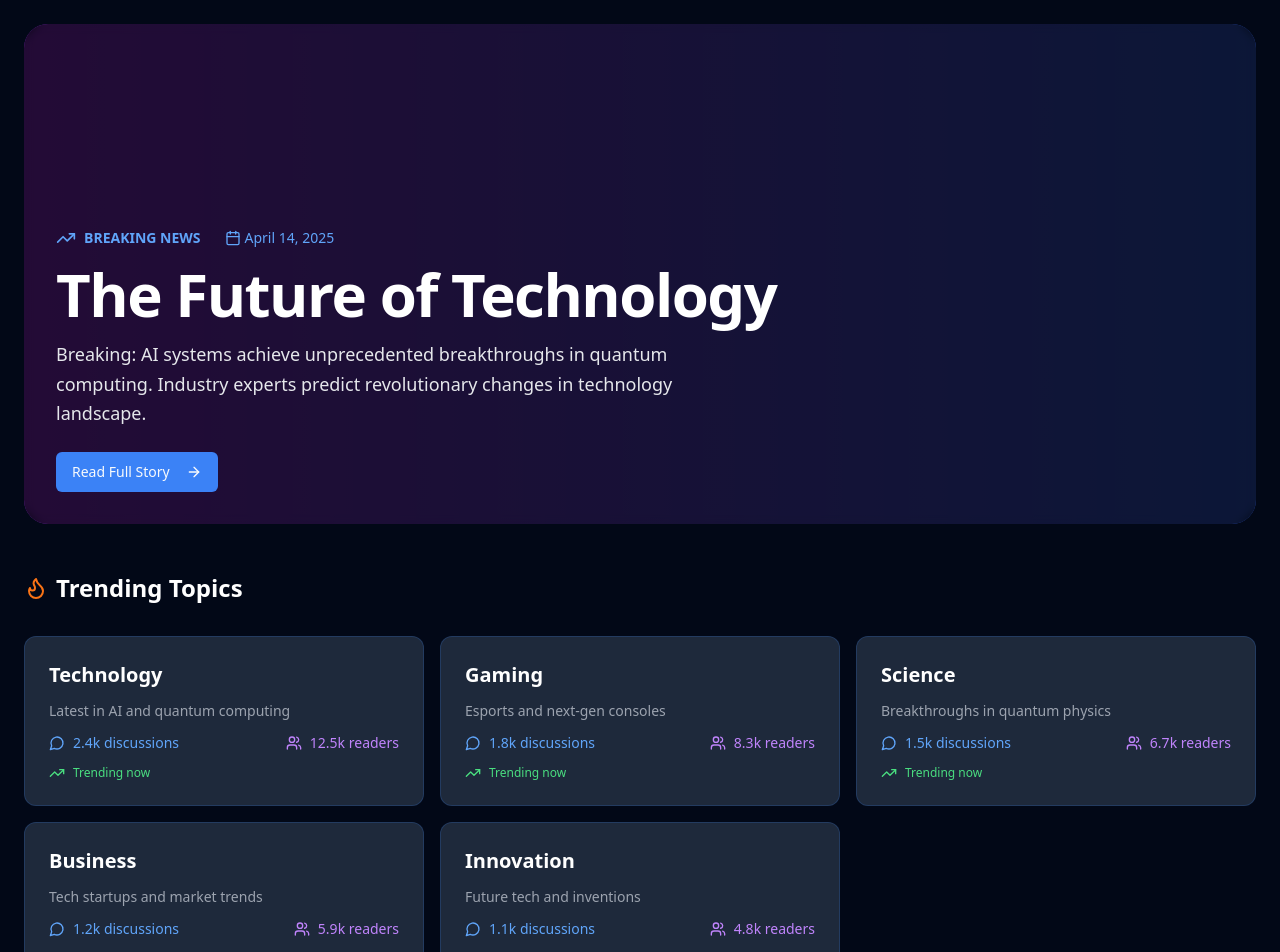
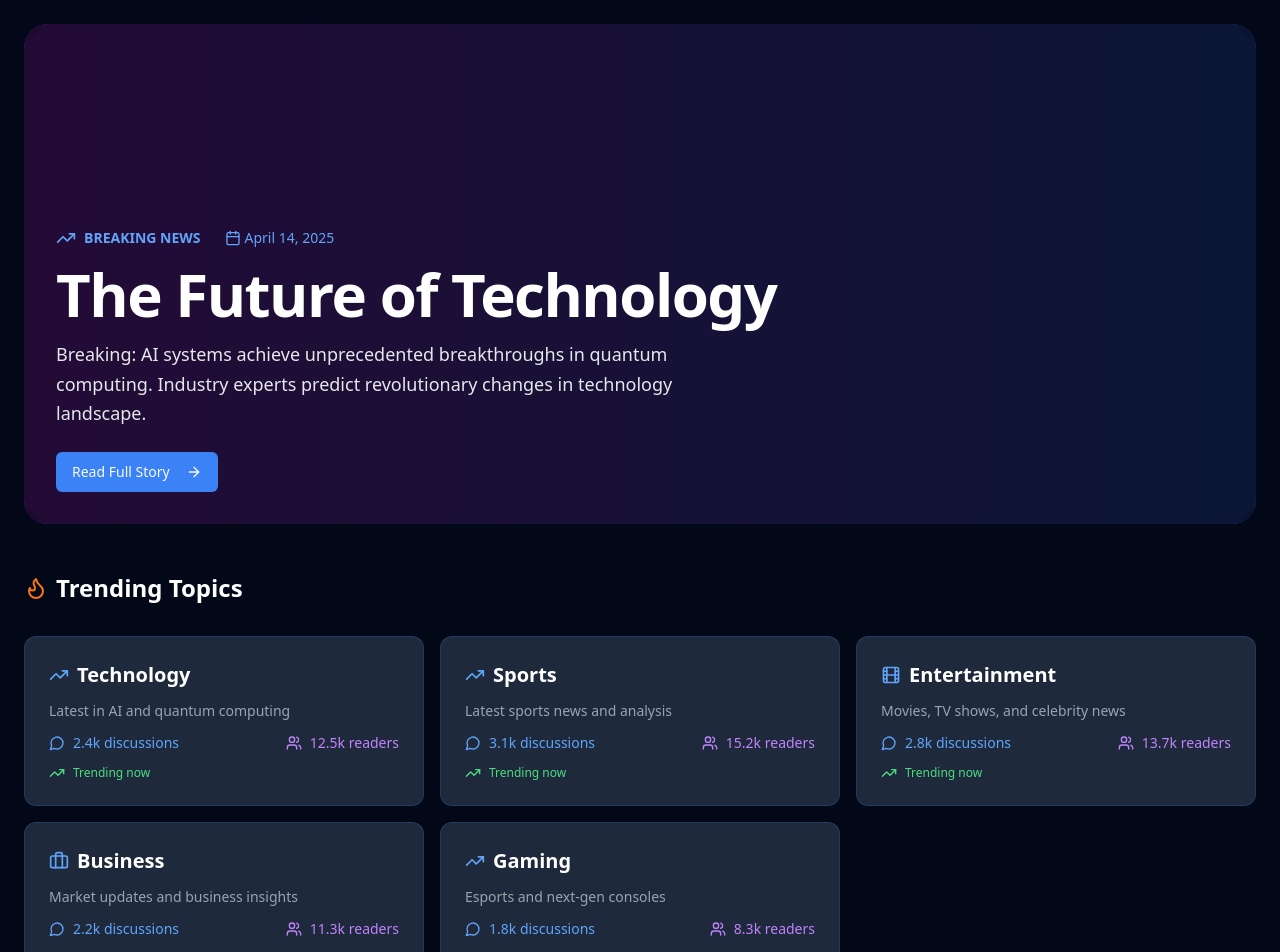
Before and after one commit to VivaanAS2012/prizee-winning-stories-hub, a React (Vite) app: page / in a window 1280 px wide. Shown: the top 952 px of the page. Built offline with nearby package versions, Linux system fonts and the light colour scheme.

Commit message:
Add new topics
Add sports, business, and entertainment topics.

```diff
--- a/src/components/TrendingTopics.tsx
+++ b/src/components/TrendingTopics.tsx
@@ -1,6 +1,6 @@
 
 import { motion } from "framer-motion";
-import { Flame, TrendingUp, MessageCircle, Users } from "lucide-react";
+import { Flame, TrendingUp, MessageCircle, Users, Briefcase, Film, Football } from "lucide-react";
 import { useNavigate } from "react-router-dom";
 
 const topics = [
@@ -9,7 +9,32 @@ const topics = [
     count: "2.4k",
     readers: "12.5k",
     description: "Latest in AI and quantum computing",
-    slug: "technology"
+    slug: "technology",
+    icon: TrendingUp
+  },
+  {
+    title: "Sports",
+    count: "3.1k",
+    readers: "15.2k",
+    description: "Latest sports news and analysis",
+    slug: "sports",
+    icon: Football
+  },
+  {
+    title: "Entertainment",
+    count: "2.8k",
+    readers: "13.7k",
+    description: "Movies, TV shows, and celebrity news",
+    slug: "entertainment",
+    icon: Film
+  },
+  {
+    title: "Business",
+    count: "2.2k",
+    readers: "11.3k",
+    description: "Market updates and business insights",
+    slug: "business",
+    icon: Briefcase
   },
   {
     title: "Gaming",
@@ -17,27 +42,6 @@ const topics = [
     readers: "8.3k",
     description: "Esports and next-gen consoles",
     slug: "gaming"
-  },
-  {
-    title: "Science",
-    count: "1.5k",
-    readers: "6.7k",
-    description: "Breakthroughs in quantum physics",
-    slug: "science"
-  },
-  {
-    title: "Business",
-    count: "1.2k",
-    readers: "5.9k",
-    description: "Tech startups and market trends",
-    slug: "business"
-  },
-  {
-    title: "Innovation",
-    count: "1.1k",
-    readers: "4.8k",
-    description: "Future tech and inventions",
-    slug: "innovation"
   }
 ];
 
@@ -60,7 +64,9 @@ export const TrendingTopics = () => {
         <h2 className="text-2xl font-bold text-white">Trending Topics</h2>
       </motion.div>
       <div className="grid grid-cols-1 md:grid-cols-2 lg:grid-cols-3 gap-4">
-        {topics.map((topic, index) => (
+        {topics.map((topic, index) => {
+          const IconComponent = topic.icon || TrendingUp;
+          return (
             <motion.button
               key={topic.title}
               onClick={() => handleTopicClick(topic.slug)}
@@ -71,9 +77,12 @@ export const TrendingTopics = () => {
               className="bg-card-hover rounded-xl p-6 cursor-pointer transition-colors text-left w-full border border-blue-500/20"
             >
               <div className="space-y-3">
+                <div className="flex items-center gap-2">
+                  <IconComponent className="w-5 h-5 text-blue-400" />
                   <h3 className="text-xl font-semibold text-white group-hover:text-blue-400 transition-colors">
                     {topic.title}
                   </h3>
+                </div>
                 <p className="text-gray-400 text-sm">{topic.description}</p>
                 <div className="flex items-center justify-between mt-4">
                   <div className="flex items-center gap-2 text-blue-400">
@@ -91,7 +100,8 @@ export const TrendingTopics = () => {
                 </div>
               </div>
             </motion.button>
-        ))}
+          );
+        })}
       </div>
     </div>
   );
--- a/src/pages/TopicPage.tsx
+++ b/src/pages/TopicPage.tsx
@@ -1,4 +1,3 @@
-
 import { useParams } from 'react-router-dom';
 import { motion } from 'framer-motion';
 import { MessageCircle, ChevronRight } from 'lucide-react';
@@ -25,6 +24,39 @@ const topics = {
       { id: 3, title: 'Esports Tournament Results', comments: 267, slug: 'esports-results', date: '2025-04-12', readTime: '6 min' },
       { id: 4, title: 'Virtual Reality Gaming Guide', comments: 198, slug: 'vr-gaming', date: '2025-04-11', readTime: '7 min' },
       { id: 5, title: 'Cloud Gaming Platforms', comments: 156, slug: 'cloud-gaming', date: '2025-04-10', readTime: '4 min' }
+    ]
+  },
+  sports: {
+    title: 'Sports',
+    description: 'Stay up to date with the latest sports news, scores, and analysis from around the world.',
+    posts: [
+      { id: 1, title: 'Champions League Final Preview', comments: 458, slug: 'champions-league-final', date: '2025-04-14', readTime: '6 min' },
+      { id: 2, title: 'NBA Playoffs Update', comments: 312, slug: 'nba-playoffs', date: '2025-04-13', readTime: '4 min' },
+      { id: 3, title: 'Formula 1 Race Results', comments: 245, slug: 'f1-results', date: '2025-04-12', readTime: '5 min' },
+      { id: 4, title: 'Tennis Grand Slam Coverage', comments: 189, slug: 'tennis-grandslam', date: '2025-04-11', readTime: '7 min' },
+      { id: 5, title: 'Olympic Games Preparation', comments: 276, slug: 'olympic-prep', date: '2025-04-10', readTime: '8 min' }
+    ]
+  },
+  entertainment: {
+    title: 'Entertainment',
+    description: 'Your source for the latest movie releases, TV shows, celebrity news, and pop culture updates.',
+    posts: [
+      { id: 1, title: 'Summer Blockbuster Preview', comments: 367, slug: 'summer-movies', date: '2025-04-14', readTime: '5 min' },
+      { id: 2, title: 'Streaming Platform Updates', comments: 289, slug: 'streaming-news', date: '2025-04-13', readTime: '4 min' },
+      { id: 3, title: 'Award Show Highlights', comments: 412, slug: 'award-shows', date: '2025-04-12', readTime: '6 min' },
+      { id: 4, title: 'Celebrity Interviews', comments: 234, slug: 'celebrity-news', date: '2025-04-11', readTime: '5 min' },
+      { id: 5, title: 'Music Festival Coverage', comments: 198, slug: 'music-festivals', date: '2025-04-10', readTime: '7 min' }
+    ]
+  },
+  business: {
+    title: 'Business',
+    description: 'Breaking business news, market analysis, and insights into global economic trends.',
+    posts: [
+      { id: 1, title: 'Stock Market Analysis', comments: 287, slug: 'stock-market', date: '2025-04-14', readTime: '6 min' },
+      { id: 2, title: 'Tech Startup Funding', comments: 198, slug: 'startup-funding', date: '2025-04-13', readTime: '5 min' },
+      { id: 3, title: 'Global Economic Trends', comments: 345, slug: 'economic-trends', date: '2025-04-12', readTime: '7 min' },
+      { id: 4, title: 'Cryptocurrency Updates', comments: 276, slug: 'crypto-news', date: '2025-04-11', readTime: '4 min' },
+      { id: 5, title: 'Industry Leadership Changes', comments: 167, slug: 'industry-leaders', date: '2025-04-10', readTime: '5 min' }
     ]
   }
 };
```
Lines whose indentation alone changed are shown as unchanged.
